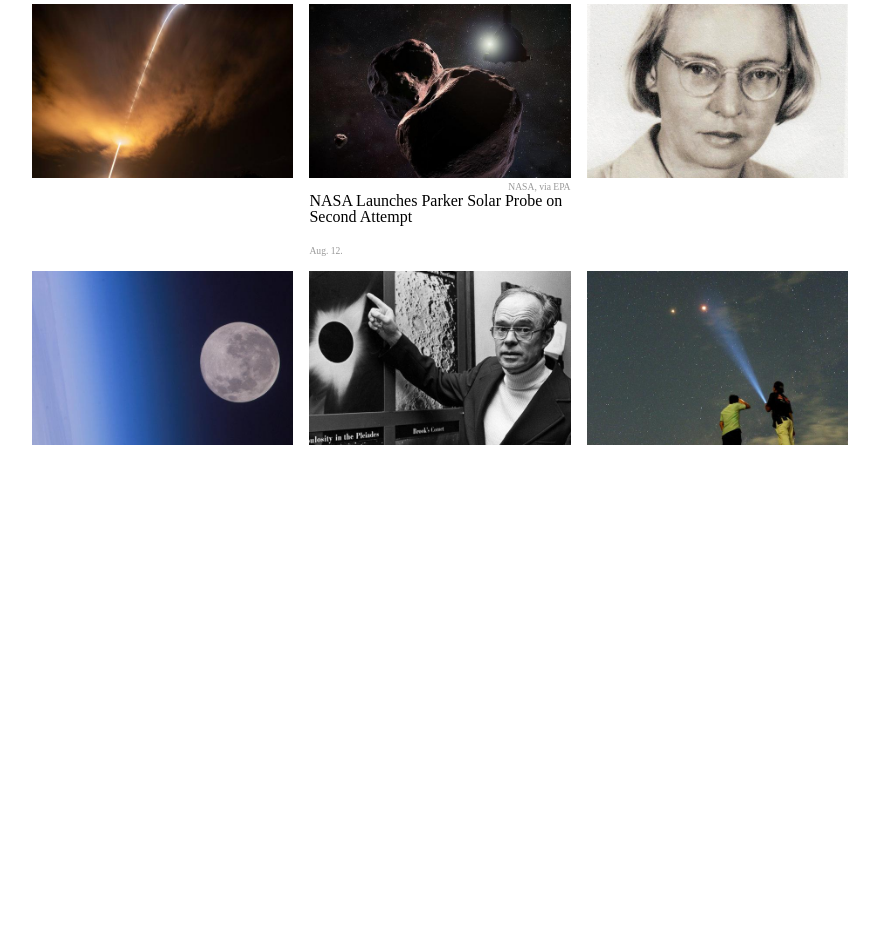
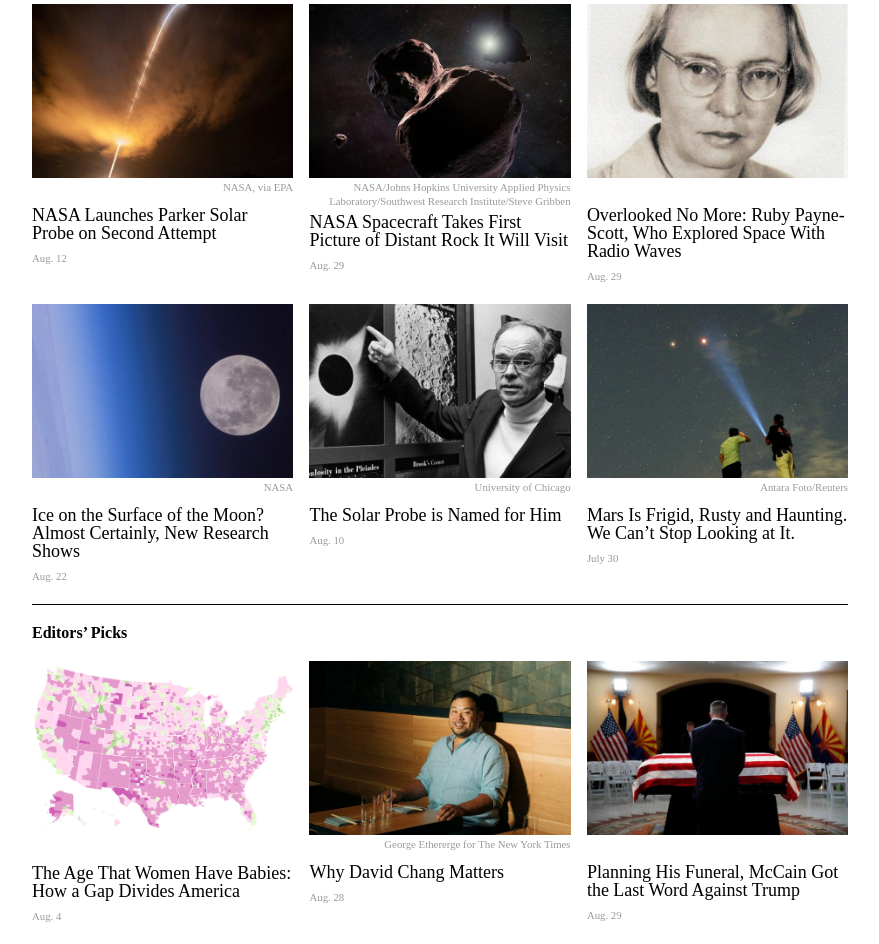
Before and after one commit to uzorjchibuzor/ny-times, a plain HTML site: page index.html in a window 1280 px wide. Shown: the part 5386-6330 px from the top of the page, without its empty margins (64-943 px from the left). Before the commit the page ends 5848 px from the top, so only its background shows below. Drawn offline with Linux system fonts and the light colour scheme.

Commit message:
completed the editor picks section

```diff
--- a/assets/stylesheets/main.css
+++ b/assets/stylesheets/main.css
@@ -301,9 +301,25 @@ img[alt="main-image"] {
     font-size: 0.6em;
     line-height: 1.23em;
     display: block;
+    min-height: 20px;
   }
 
   .box p span{
    text-align: left;
-   margin-top: 20px;
+   margin-top: 10px;
   }
+
+  .box p {
+    margin-top: 5px;
+  }
+
+  .box a{
+    text-decoration: none;
+    color: #000;
+    font-size: 18px;
+
+  }
+
+  .box a:hover {
+    color: #666;
+  }
--- a/index.html
+++ b/index.html
@@ -84,27 +84,43 @@
 
       <article>
         <p>
-            <span class="title">Lorem ipsum dolor</span> Lorem ipsum dolor sit amet consectetur, adipisicing elit. Laboriosam dolorem asperiores distinctio! Fuga veniam aliquid cum repellendus consectetur et, facilis alias natus, optio qui odio quaerat quod quasi cupiditate incidunt?
-          Voluptatem quam architecto cupiditate laborum. Ex quisquam nobis obcaecati corrupti dolor voluptas? Optio sunt veniam vitae quo reprehenderit pariatur dignissimos odit minima fugiat enim, nisi perspiciatis! Qui molestiae dolore accusamus!
-          Animi iure nisi inventore voluptates odio deserunt, consectetur corporis quia at reprehenderit asperiores in aliquam totam natus delectus nobis, obcaecati quas impedit rem officiis illum perferendis. Repellat earum quasi officia?
-          Odio, numquam aperiam. Non, incidunt? At tempora possimus recusandae culpa, consequuntur ad? Possimus eaque harum earum, officiis non iste reiciendis distinctio culpa ut, enim cumque sapiente esse obcaecati, nobis autem.
+          <span class="title">Lorem ipsum dolor</span> Lorem ipsum dolor sit amet consectetur, adipisicing elit. Laboriosam dolorem asperiores
+          distinctio! Fuga veniam aliquid cum repellendus consectetur et, facilis alias natus, optio qui odio quaerat quod
+          quasi cupiditate incidunt? Voluptatem quam architecto cupiditate laborum. Ex quisquam nobis obcaecati corrupti
+          dolor voluptas? Optio sunt veniam vitae quo reprehenderit pariatur dignissimos odit minima fugiat enim, nisi perspiciatis!
+          Qui molestiae dolore accusamus! Animi iure nisi inventore voluptates odio deserunt, consectetur corporis quia at
+          reprehenderit asperiores in aliquam totam natus delectus nobis, obcaecati quas impedit rem officiis illum perferendis.
+          Repellat earum quasi officia? Odio, numquam aperiam. Non, incidunt? At tempora possimus recusandae culpa, consequuntur
+          ad? Possimus eaque harum earum, officiis non iste reiciendis distinctio culpa ut, enim cumque sapiente esse obcaecati,
+          nobis autem.
         </p>
 
         <p>
-            <span class="title">Lorem ipsum dolor</span> Lorem ipsum dolor sit amet consectetur, adipisicing elit. Laboriosam dolorem asperiores distinctio! Fuga veniam aliquid cum repellendus consectetur et, facilis alias natus, optio qui odio quaerat quod quasi cupiditate incidunt?
-          Voluptatem quam architecto cupiditate laborum. Ex quisquam nobis obcaecati corrupti dolor voluptas? Optio sunt veniam vitae quo reprehenderit pariatur dignissimos odit minima fugiat enim, nisi perspiciatis! Qui molestiae dolore accusamus!
-          Animi iure nisi inventore voluptates odio deserunt, consectetur corporis quia at reprehenderit asperiores in aliquam totam natus delectus nobis, obcaecati quas impedit rem officiis illum perferendis. Repellat earum quasi officia?
-          Odio, numquam aperiam. Non, incidunt? At tempora possimus recusandae culpa, consequuntur ad? Possimus eaque harum earum, officiis non iste reiciendis distinctio culpa ut, enim cumque sapiente esse obcaecati, nobis autem.
+          <span class="title">Lorem ipsum dolor</span> Lorem ipsum dolor sit amet consectetur, adipisicing elit. Laboriosam dolorem asperiores
+          distinctio! Fuga veniam aliquid cum repellendus consectetur et, facilis alias natus, optio qui odio quaerat quod
+          quasi cupiditate incidunt? Voluptatem quam architecto cupiditate laborum. Ex quisquam nobis obcaecati corrupti
+          dolor voluptas? Optio sunt veniam vitae quo reprehenderit pariatur dignissimos odit minima fugiat enim, nisi perspiciatis!
+          Qui molestiae dolore accusamus! Animi iure nisi inventore voluptates odio deserunt, consectetur corporis quia at
+          reprehenderit asperiores in aliquam totam natus delectus nobis, obcaecati quas impedit rem officiis illum perferendis.
+          Repellat earum quasi officia? Odio, numquam aperiam. Non, incidunt? At tempora possimus recusandae culpa, consequuntur
+          ad? Possimus eaque harum earum, officiis non iste reiciendis distinctio culpa ut, enim cumque sapiente esse obcaecati,
+          nobis autem.
         </p>
         <p>
-            <span class="title">Lorem ipsum dolor</span> Lorem ipsum dolor sit amet consectetur, adipisicing elit. Laboriosam dolorem asperiores distinctio! Fuga veniam aliquid cum repellendus consectetur et, facilis alias natus, optio qui odio quaerat quod quasi cupiditate incidunt?
-          Voluptatem quam architecto cupiditate laborum. Ex quisquam nobis obcaecati corrupti dolor voluptas? Optio sunt veniam vitae quo reprehenderit pariatur dignissimos odit minima fugiat enim, nisi perspiciatis! Qui molestiae dolore accusamus!
-          Animi iure nisi inventore voluptates odio deserunt, consectetur corporis quia at reprehenderit asperiores in aliquam totam natus delectus nobis, obcaecati quas impedit rem officiis illum perferendis. Repellat earum quasi officia?
-          Odio, numquam aperiam. Non, incidunt? At tempora possimus recusandae culpa, consequuntur ad? Possimus eaque harum earum, officiis non iste reiciendis distinctio culpa ut, enim cumque sapiente esse obcaecati, nobis autem.
+          <span class="title">Lorem ipsum dolor</span> Lorem ipsum dolor sit amet consectetur, adipisicing elit. Laboriosam dolorem asperiores
+          distinctio! Fuga veniam aliquid cum repellendus consectetur et, facilis alias natus, optio qui odio quaerat quod
+          quasi cupiditate incidunt? Voluptatem quam architecto cupiditate laborum. Ex quisquam nobis obcaecati corrupti
+          dolor voluptas? Optio sunt veniam vitae quo reprehenderit pariatur dignissimos odit minima fugiat enim, nisi perspiciatis!
+          Qui molestiae dolore accusamus! Animi iure nisi inventore voluptates odio deserunt, consectetur corporis quia at
+          reprehenderit asperiores in aliquam totam natus delectus nobis, obcaecati quas impedit rem officiis illum perferendis.
+          Repellat earum quasi officia? Odio, numquam aperiam. Non, incidunt? At tempora possimus recusandae culpa, consequuntur
+          ad? Possimus eaque harum earum, officiis non iste reiciendis distinctio culpa ut, enim cumque sapiente esse obcaecati,
+          nobis autem.
         </p>
 
         <h5>The Theory of Inflation</h5>
-        <p>Astronomers have found evidence to support the theory of inflation, which explains how the universe expanded so uniformly and so quickly in the instant after the Big Bang 13.8 billion years ago.</p>
+        <p>Astronomers have found evidence to support the theory of inflation, which explains how the universe expanded so uniformly
+          and so quickly in the instant after the Big Bang 13.8 billion years ago.</p>
         <img src="./assets/images/article-image.png" alt="space-time">
         <hr>
 
@@ -112,22 +128,34 @@
         <p class="img-owner">By LARRY BUCHANAN and JONATHAN CORUM </p>
 
         <p>
-            <span class="title">Lorem ipsum dolor</span> Lorem ipsum dolor sit amet consectetur, adipisicing elit. Laboriosam dolorem asperiores distinctio! Fuga veniam aliquid cum repellendus consectetur et, facilis alias natus, optio qui odio quaerat quod quasi cupiditate incidunt?
-          Voluptatem quam architecto cupiditate laborum. Ex quisquam nobis obcaecati corrupti dolor voluptas? Optio sunt veniam vitae quo reprehenderit pariatur dignissimos odit minima fugiat enim, nisi perspiciatis! Qui molestiae dolore accusamus!
-          Animi iure nisi inventore voluptates odio deserunt, consectetur corporis quia at reprehenderit asperiores in aliquam totam natus delectus nobis, obcaecati quas impedit rem officiis illum perferendis. Repellat earum quasi officia?
-          Odio, numquam aperiam. Non, incidunt? At tempora possimus recusandae culpa, consequuntur ad? Possimus eaque harum earum, officiis non iste reiciendis distinctio culpa ut, enim cumque sapiente esse obcaecati, nobis autem.
+          <span class="title">Lorem ipsum dolor</span> Lorem ipsum dolor sit amet consectetur, adipisicing elit. Laboriosam dolorem asperiores
+          distinctio! Fuga veniam aliquid cum repellendus consectetur et, facilis alias natus, optio qui odio quaerat quod
+          quasi cupiditate incidunt? Voluptatem quam architecto cupiditate laborum. Ex quisquam nobis obcaecati corrupti
+          dolor voluptas? Optio sunt veniam vitae quo reprehenderit pariatur dignissimos odit minima fugiat enim, nisi perspiciatis!
+          Qui molestiae dolore accusamus! Animi iure nisi inventore voluptates odio deserunt, consectetur corporis quia at
+          reprehenderit asperiores in aliquam totam natus delectus nobis, obcaecati quas impedit rem officiis illum perferendis.
+          Repellat earum quasi officia? Odio, numquam aperiam. Non, incidunt? At tempora possimus recusandae culpa, consequuntur
+          ad? Possimus eaque harum earum, officiis non iste reiciendis distinctio culpa ut, enim cumque sapiente esse obcaecati,
+          nobis autem.
         </p>
 
         <p>
-            <span class="title">Lorem ipsum dolor</span> Lorem ipsum dolor sit amet consectetur, adipisicing elit. Laboriosam dolorem asperiores distinctio! Fuga veniam aliquid cum repellendus consectetur et, facilis alias natus, optio qui odio quaerat quod quasi cupiditate incidunt?
-          Voluptatem quam architecto cupiditate laborum. Ex quisquam nobis obcaecati corrupti dolor voluptas? Optio sunt veniam vitae quo reprehenderit pariatur dignissimos odit minima fugiat enim, nisi perspiciatis! Qui molestiae dolore accusamus!
-          Animi iure nisi inventore voluptates odio deserunt, consectetur corporis quia at reprehenderit asperiores in aliquam totam natus delectus nobis, obcaecati quas impedit rem officiis illum perferendis. Repellat earum quasi officia?
-          Odio, numquam aperiam. Non, incidunt? At tempora possimus recusandae culpa, consequuntur ad? Possimus eaque harum earum, officiis non iste reiciendis distinctio culpa ut, enim cumque sapiente esse obcaecati, nobis autem.
+          <span class="title">Lorem ipsum dolor</span> Lorem ipsum dolor sit amet consectetur, adipisicing elit. Laboriosam dolorem asperiores
+          distinctio! Fuga veniam aliquid cum repellendus consectetur et, facilis alias natus, optio qui odio quaerat quod
+          quasi cupiditate incidunt? Voluptatem quam architecto cupiditate laborum. Ex quisquam nobis obcaecati corrupti
+          dolor voluptas? Optio sunt veniam vitae quo reprehenderit pariatur dignissimos odit minima fugiat enim, nisi perspiciatis!
+          Qui molestiae dolore accusamus! Animi iure nisi inventore voluptates odio deserunt, consectetur corporis quia at
+          reprehenderit asperiores in aliquam totam natus delectus nobis, obcaecati quas impedit rem officiis illum perferendis.
+          Repellat earum quasi officia? Odio, numquam aperiam. Non, incidunt? At tempora possimus recusandae culpa, consequuntur
+          ad? Possimus eaque harum earum, officiis non iste reiciendis distinctio culpa ut, enim cumque sapiente esse obcaecati,
+          nobis autem.
         </p>
         <div class="article-video">
-            <iframe width="560" height="315" src="https://www.youtube.com/embed/ZlfIVEy_YOA" frameborder="0" allow="autoplay; encrypted-media" allowfullscreen></iframe>
+          <iframe width="560" height="315" src="https://www.youtube.com/embed/ZlfIVEy_YOA" frameborder="0" allow="autoplay; encrypted-media"
+            allowfullscreen></iframe>
           <p>
-                Stanford Professor Andrei Linde celebrates physics breakthrough <span>Video by StanfordUniversity</span>
+            Stanford Professor Andrei Linde celebrates physics breakthrough
+            <span>Video by StanfordUniversity</span>
           </p>
 
 
@@ -135,16 +163,19 @@
         </div>
 
         <p>
-              Lorem ipsum dolor Lorem ipsum dolor sit amet consectetur, adipisicing elit. Laboriosam dolorem asperiores distinctio! Fuga veniam aliquid cum repellendus consectetur et, facilis alias natus, optio qui odio quaerat quod quasi cupiditate incidunt?
-            Voluptatem quam architecto cupiditate laborum.
+          Lorem ipsum dolor Lorem ipsum dolor sit amet consectetur, adipisicing elit. Laboriosam dolorem asperiores distinctio! Fuga
+          veniam aliquid cum repellendus consectetur et, facilis alias natus, optio qui odio quaerat quod quasi cupiditate
+          incidunt? Voluptatem quam architecto cupiditate laborum.
         </p>
         <p>
-              Lorem ipsum dolor Lorem ipsum dolor sit amet consectetur, adipisicing elit. Laboriosam dolorem asperiores distinctio! Fuga veniam aliquid cum repellendus consectetur et, facilis alias natus, optio qui odio quaerat quod quasi cupiditate incidunt?
-            Voluptatem quam architecto cupiditate laborum.
+          Lorem ipsum dolor Lorem ipsum dolor sit amet consectetur, adipisicing elit. Laboriosam dolorem asperiores distinctio! Fuga
+          veniam aliquid cum repellendus consectetur et, facilis alias natus, optio qui odio quaerat quod quasi cupiditate
+          incidunt? Voluptatem quam architecto cupiditate laborum.
         </p>
         <p>
-            Lorem ipsum dolor Lorem ipsum dolor sit amet consectetur, adipisicing elit. Laboriosam dolorem asperiores distinctio! Fuga veniam aliquid cum repellendus consectetur et, facilis alias natus, optio qui odio quaerat quod quasi cupiditate incidunt?
-            Voluptatem quam architecto cupiditate laborum.
+          Lorem ipsum dolor Lorem ipsum dolor sit amet consectetur, adipisicing elit. Laboriosam dolorem asperiores distinctio! Fuga
+          veniam aliquid cum repellendus consectetur et, facilis alias natus, optio qui odio quaerat quod quasi cupiditate
+          incidunt? Voluptatem quam architecto cupiditate laborum.
         </p>
       </article>
 
@@ -155,7 +186,9 @@
       <div class="article-video">
         <img src="./assets/images/article-image.jpg" alt="main-image">
         <p>
-                    The Bicep2 telescope, in the foreground, was used to detect the faint spiraling gravity patterns — the signature of a universe being wrenched violently apart at its birth.<span>Steffen Richter/Associated Press</span>
+          The Bicep2 telescope, in the foreground, was used to detect the faint spiraling gravity patterns — the signature of a universe
+          being wrenched violently apart at its birth.
+          <span>Steffen Richter/Associated Press</span>
         </p>
 
 
@@ -166,20 +199,27 @@
     <section class="main-content">
       <article>
         <p>
-                  Lorem ipsum dolor Lorem ipsum dolor sit amet consectetur, adipisicing elit. Laboriosam dolorem asperiores distinctio! Fuga veniam aliquid cum repellendus consectetur et, facilis alias natus, optio qui odio quaerat quod quasi cupiditate incidunt?
-                Voluptatem quam architecto cupiditate laborum.
+          Lorem ipsum dolor Lorem ipsum dolor sit amet consectetur, adipisicing elit. Laboriosam dolorem asperiores distinctio! Fuga
+          veniam aliquid cum repellendus consectetur et, facilis alias natus, optio qui odio quaerat quod quasi cupiditate
+          incidunt? Voluptatem quam architecto cupiditate laborum.
         </p>
         <p>
-                  Lorem ipsum dolor Lorem ipsum dolor sit amet consectetur, adipisicing elit. Laboriosam dolorem asperiores distinctio! Fuga veniam aliquid cum repellendus consectetur et, facilis alias natus, optio qui odio quaerat quod quasi cupiditate incidunt?
-                Voluptatem quam architecto cupiditate laborum.
+          Lorem ipsum dolor Lorem ipsum dolor sit amet consectetur, adipisicing elit. Laboriosam dolorem asperiores distinctio! Fuga
+          veniam aliquid cum repellendus consectetur et, facilis alias natus, optio qui odio quaerat quod quasi cupiditate
+          incidunt? Voluptatem quam architecto cupiditate laborum.
         </p>
         <p>
-                Lorem ipsum dolor Lorem ipsum dolor sit amet consectetur, adipisicing elit. Laboriosam dolorem asperiores distinctio! Fuga veniam aliquid cum repellendus consectetur et, facilis alias natus, optio qui odio quaerat quod quasi cupiditate incidunt?
-                Voluptatem quam architecto cupiditate laborum.
+          Lorem ipsum dolor Lorem ipsum dolor sit amet consectetur, adipisicing elit. Laboriosam dolorem asperiores distinctio! Fuga
+          veniam aliquid cum repellendus consectetur et, facilis alias natus, optio qui odio quaerat quod quasi cupiditate
+          incidunt? Voluptatem quam architecto cupiditate laborum.
         </p>
 
         <p class="referral">
-                  A version of this article appears in print on March 18, 2014, on Page A1 of the New York edition with the headline: Space Ripples Reveal Big Bang’s Smoking Gun. <a href="#">Order Reprints</a> | <a href="#">Today’s Paper</a> | <a href="#">Subscribe</a>
+          A version of this article appears in print on March 18, 2014, on Page A1 of the New York edition with the headline: Space
+          Ripples Reveal Big Bang’s Smoking Gun.
+          <a href="#">Order Reprints</a> |
+          <a href="#">Today’s Paper</a> |
+          <a href="#">Subscribe</a>
         </p>
 
         <p class="share-article">
@@ -197,33 +237,120 @@
         <h5>More in Space &amp; Cosmos</h5>
         <div class="container">
           <div class="box">
+            <a href="#" class="related-article-links">
               <img src="./assets/images/space.jpg" alt="space" />
-            </div>
-            <div class="box center-box">
-                <img src="./assets/images/space1.jpg" alt="space" />
               <span>NASA, via EPA</span>
               <p>
                 NASA Launches Parker Solar Probe on Second Attempt
 
-                    <span> Aug. 12.</span>
+                <span> Aug. 12</span>
               </p>
+            </a>
+          </div>
+          <div class="box center-box">
+            <a href="#" class="related-article-links">
+              <img src="./assets/images/space1.jpg" alt="space" />
+              <span>NASA/Johns Hopkins University Applied Physics Laboratory/Southwest Research Institute/Steve Gribben</span>
+              <p>
+                NASA Spacecraft Takes First Picture of Distant Rock It Will Visit
+
+                <span> Aug. 29</span>
+              </p>
+            </a>
+
           </div>
           <div class="box">
+            <a href="#" class="related-article-links">
               <img src="./assets/images/space2.jpg" alt="space" />
+              <span></span>
+              <p>
+                Overlooked No More: Ruby Payne-Scott, Who Explored Space With Radio Waves
+
+                <span> Aug. 29</span>
+              </p>
+            </a>
           </div>
           <div class="box">
+            <a href="#" class="related-article-links">
               <img src="./assets/images/space3.jpg" alt="space" />
+              <span>NASA</span>
+              <p>
+                Ice on the Surface of the Moon? Almost Certainly, New Research Shows
+
+                <span> Aug. 22</span>
+              </p>
+            </a>
           </div>
           <div class="box center-box">
+            <a href="#" class="related-article-links">
               <img src="./assets/images/space4.jpg" alt="space" />
+              <span>University of Chicago</span>
+              <p>
+                The Solar Probe is Named for Him
+
+                <span> Aug. 10</span>
+              </p>
+            </a>
           </div>
           <div class="box">
+            <a href="#" class="related-article-links">
               <img src="./assets/images/space5.jpg" alt="space" />
+              <span>Antara Foto/Reuters</span>
+              <p>
+                Mars Is Frigid, Rusty and Haunting. We Can’t Stop Looking at It.
+
+                <span>July 30</span>
+              </p>
+            </a>
+          </div>
+        </div>
+
+
+      </div>
+      </div>
+
+      <div class="related-article">
+        <h5>Editors’ Picks</h5>
+        <div class="container">
+          <div class="box">
+            <a href="#" class="related-article-links">
+              <img src="./assets/images/editor-1.png" alt="editor" />
+              <span></span>
+              <p>
+                The Age That Women Have Babies: How a Gap Divides America
+
+                <span> Aug. 4</span>
+              </p>
+            </a>
+          </div>
+          <div class="box center-box">
+            <a href="#" class="related-article-links">
+              <img src="./assets/images/editor-2.jpg" alt="editor" />
+              <span>George Ethererge for The New York Times</span>
+              <p>
+                Why David Chang Matters
+
+                <span> Aug. 28</span>
+              </p>
+            </a>
+
+          </div>
+          <div class="box">
+            <a href="#" class="related-article-links">
+              <img src="./assets/images/editor-3.jpg" alt="editor" />
+              <span></span>
+              <p>
+                Planning His Funeral, McCain Got the Last Word Against Trump
+
+                <span> Aug. 29</span>
+              </p>
+            </a>
           </div>
         </div>
       </div>
+
       <div class="trending-links">
-            <h5>More in Space &amp; Cosmos</h5>
+        <h5>Trending</h5>
       </div>
     </section>
 
```
Also changed, not shown: assets/images/editor-1.png (added), assets/images/editor-2.jpg (added), assets/images/editor-3.jpg (added). Lines whose indentation alone changed are shown as unchanged.
